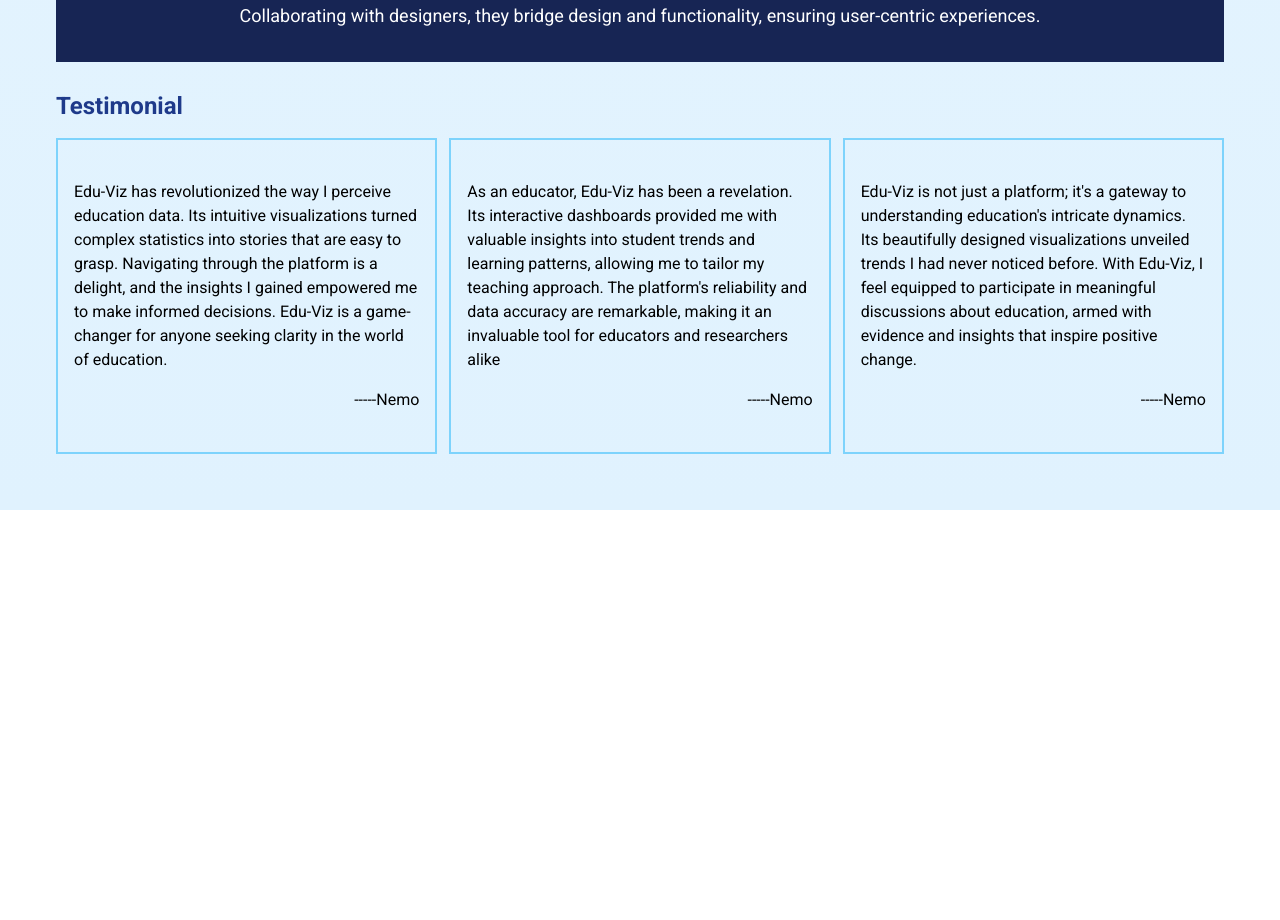
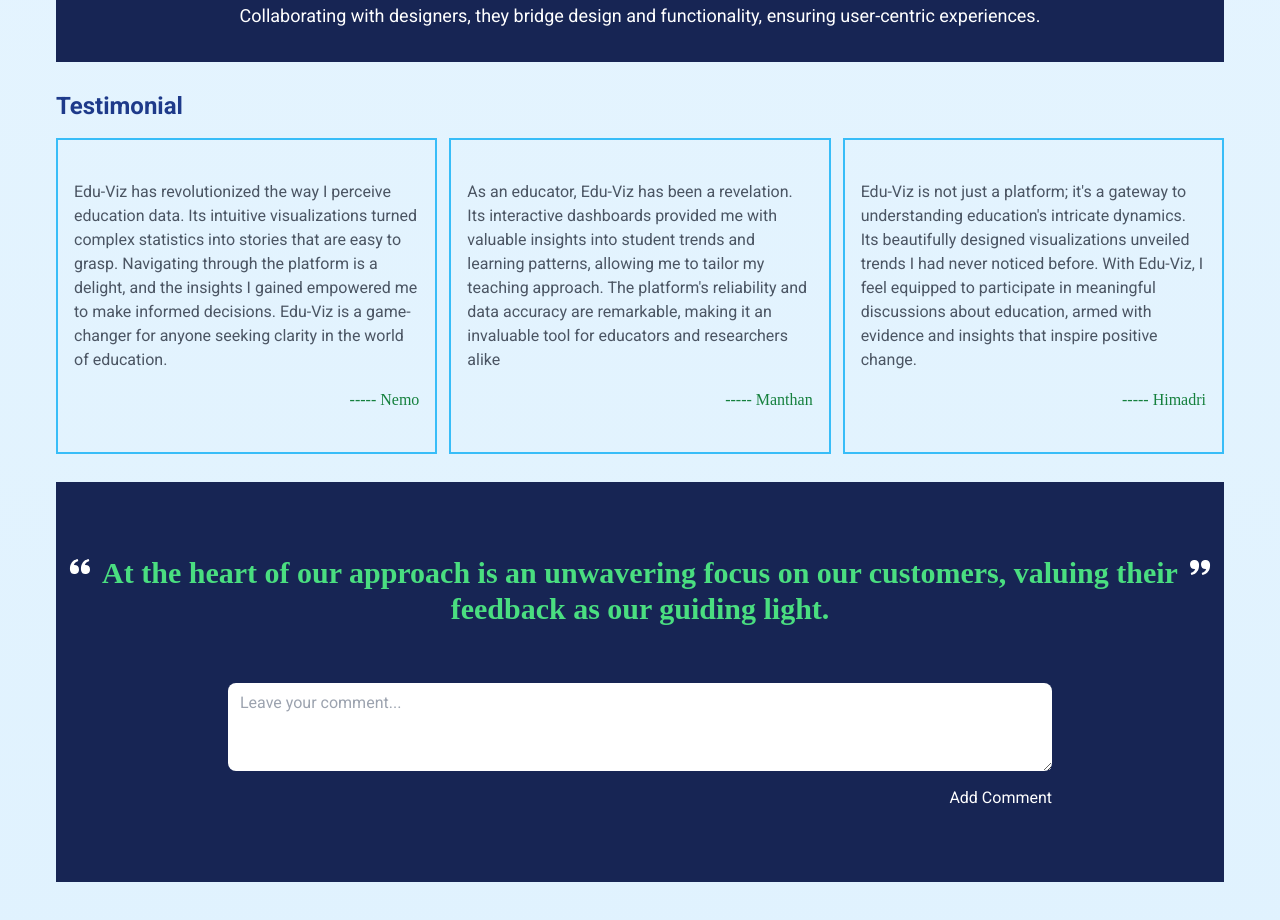
Before and after one commit to pirate08/edu-viz, a Next.js app: page / in a window 1280 px wide. Shown: the part 3880-4800 px from the top of the page. Before the commit the page ends 4390 px from the top, so only its background shows below. Built offline with nearby package versions, Linux system fonts and the light colour scheme.

Commit message:
Input Tag is in progress..

```diff
--- /dev/null
+++ b/components/common/Comment.jsx
@@ -0,0 +1,39 @@
+import React from 'react';
+import { BiSolidQuoteAltLeft, BiSolidQuoteAltRight } from 'react-icons/bi';
+
+const Comment = () => {
+  return (
+    // --Comment Section--
+    <div className='h-full md:h-[400px] py-7 md:py-0 w-full bg-blue-950 text-white flex flex-col gap-7 md:gap-14 justify-center px-3'>
+      {/* --Praise Text-- */}
+      <div className='flex'>
+        <span className='text-2xl mr-2 sm:mr-1 text-white'>
+          <BiSolidQuoteAltLeft />
+        </span>
+        <h1
+          className='text-green-400 text-center font-bold text-xl md:text-3xl'
+          style={{ fontFamily: 'Dancing-script , cursive' }}>
+          At the heart of our approach is an unwavering focus on our customers,
+          valuing their feedback as our guiding light.
+        </h1>
+        <span className='text-2xl flex items-end sm:items-start sm:ml-1 text-white'>
+          <BiSolidQuoteAltRight />
+        </span>
+      </div>
+      {/* --Input Part-- */}
+      <div className='md:px-40'>
+        <textarea
+          rows='3'
+          //   value={comment}
+          //   onChange={handleCommentChange}
+          placeholder='Leave your comment...'
+          className='w-full px-10 md:px-3 mb-2 py-2 placeholder-gray-400 text-gray-700 bg-white rounded-lg focus:outline-none focus:shadow-outline focus:border-blue-300 resize-none sm:resize-y'
+        />
+        {/* --Button-- */}
+        <button className='float-right'>Add Comment</button>
+      </div>
+    </div>
+  );
+};
+
+export default Comment;
--- a/components/common/Testimonial.jsx
+++ b/components/common/Testimonial.jsx
@@ -4,14 +4,17 @@
   {
     paragraph:
       'Edu-Viz has revolutionized the way I perceive education data. Its intuitive visualizations turned complex statistics into stories that are easy to grasp. Navigating through the platform is a delight, and the insights I gained empowered me to make informed decisions. Edu-Viz is a game-changer for anyone seeking clarity in the world of education.',
+    author: 'Nemo',
   },
   {
     paragraph:
       "As an educator, Edu-Viz has been a revelation. Its interactive dashboards provided me with valuable insights into student trends and learning patterns, allowing me to tailor my teaching approach. The platform's reliability and data accuracy are remarkable, making it an invaluable tool for educators and researchers alike",
+    author: 'Manthan',
   },
   {
     paragraph:
       "Edu-Viz is not just a platform; it's a gateway to understanding education's intricate dynamics. Its beautifully designed visualizations unveiled trends I had never noticed before. With Edu-Viz, I feel equipped to participate in meaningful discussions about education, armed with evidence and insights that inspire positive change.",
+    author: 'Himadri',
   },
 ];
 
@@ -24,10 +27,14 @@
       </h1>
       <div className='grid grid-cols-1 md:grid-cols-3 gap-3'>
         {TestimonialNotes.map((testimonial, index) => (
-          <div key={index} className='border-2 border-sky-300 py-10 px-4'>
-            <p>{testimonial.paragraph}</p>
+          <div key={index} className='border-2 border-sky-400 py-10 px-4'>
+            <p className='text-gray-600'>{testimonial.paragraph}</p>
             <div className='mt-4'>
-              <h4 className='float-right'>-----Nemo</h4>
+              <h4
+                style={{ fontFamily: 'Dancing-script, cursive' }}
+                className='float-right text-green-700'>
+                ----- {testimonial.author}
+              </h4>
             </div>
           </div>
         ))}
--- a/components/partials/HomePage.jsx
+++ b/components/partials/HomePage.jsx
@@ -3,6 +3,7 @@
 import Image from 'next/image';
 import Creator from '../common/Creator';
 import Testimonial from '../common/Testimonial';
+import Comment from '../common/Comment';
 
 const HomePage = () => {
   return (
@@ -252,8 +253,12 @@
           <Creator />
         </div>
         {/* --Testimonial or Feedback-- */}
-        <div>
+        <div className='pb-7'>
           <Testimonial />
+        </div>
+        {/* --Comment Section-- */}
+        <div className='pb-7'>
+          <Comment />
         </div>
       </div>
     </div>
```
